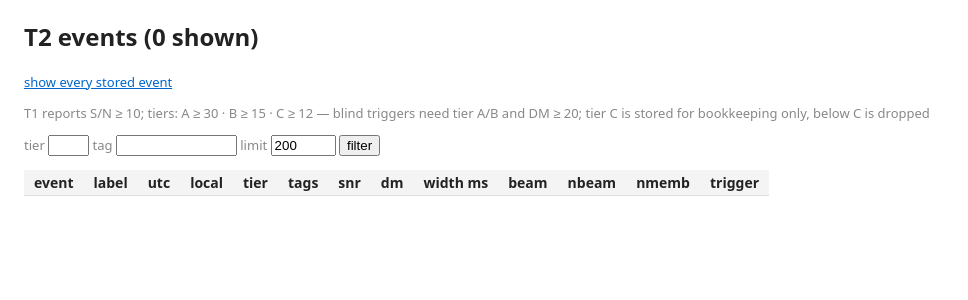
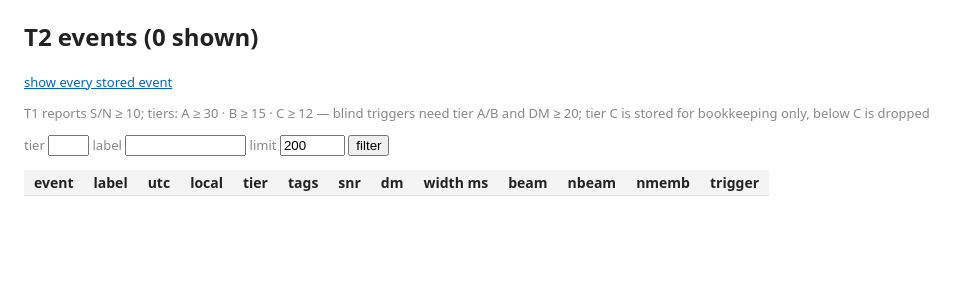
Before and after one commit to Coherent-All-Sky-Monitor/casm_t3, a FastAPI app: page / in a window 1280 px wide. Shown: the part 46-346 px from the top of the page, without its empty margins (0-968 px from the left). Run offline with FastAPI, Linux system fonts and the light colour scheme; data that the repository does not hold is empty.

Commit message:
web: filter box matches human labels, not pipeline tags
The 'tag' filter now searches the newest human label per event
(frb/pulsar/rfi/unsure) instead of the automatic tags column; the
form field reads 'label'.

```diff
--- a/casm_t3/web/app.py
+++ b/casm_t3/web/app.py
@@ -133,10 +133,9 @@ def index(request: Request, tier: str = "", tag: str = "", limit: int = 200,
     if view != "all" and not tag:
         # Default: dump attempts only — events T2 shortlisted AND tried to
         # dump. Each has a plot or a red miss reason. Storm-gate and 60 s
-        # suppressions live in the all-stored-events view. A tag search
-        # spans every stored event instead: tagged events (rfi_wide, veto,
-        # injection) never reach a dump attempt, so this restriction would
-        # hide all of their matches.
+        # suppressions live in the all-stored-events view. A label search
+        # spans every stored event instead, so labels on held/suppressed
+        # events still surface.
         where.append("name IN (SELECT candname FROM triggers WHERE"
                      " action IN ('triggered', 'refused_daemon', 'failed')"
                      " OR (action = 'refused' AND detail LIKE '%disk%'))")
@@ -144,7 +143,10 @@ def index(request: Request, tier: str = "", tag: str = "", limit: int = 200,
         where.append("tier = ?")
         args.append(tier)
     if tag:
-        where.append("tags LIKE ?")
+        # Matches the human-assigned label (frb/pulsar/rfi/unsure), newest
+        # label per event — NOT the pipeline's automatic tags column.
+        where.append("name IN (SELECT name FROM labels WHERE label LIKE ?"
+                     " AND id IN (SELECT MAX(id) FROM labels GROUP BY name))")
         args.append(f"%{tag}%")
     rows = q(f"SELECT name, event_utc, tier, tags, snr, dm, width, beam, n_beams,"
              f" n_members FROM clusters WHERE {' AND '.join(where)}"
--- a/casm_t3/web/templates/index.html
+++ b/casm_t3/web/templates/index.html
@@ -4,7 +4,7 @@
 <p class="muted">T1 reports S/N &ge; 10; tiers: A &ge; {{ '%g' % tiers['A'] }} · B &ge; {{ '%g' % tiers['B'] }} · C &ge; {{ '%g' % tiers['C'] }} —
 blind triggers need tier A/B and DM &ge; {{ '%g' % tiers['dm_floor'] }}; tier C is stored for bookkeeping only, below C is dropped</p>
 <form class="muted">tier <input name="tier" value="{{ tier }}" size="2">
- tag <input name="tag" value="{{ tag }}" size="12" title="substring match over tags (rfi_wide, veto, injection, would_trigger, src:...); searches every stored event, not just dump attempts"> limit <input name="limit" value="{{ limit }}" size="5">
+ label <input name="tag" value="{{ tag }}" size="12" title="your label from the event-page buttons (frb / pulsar / rfi / unsure), any case; searches every stored event, not just dump attempts"> limit <input name="limit" value="{{ limit }}" size="5">
  <button>filter</button></form>
 <table><tr><th class="l">event</th><th class="l">label</th><th>utc</th><th title="OVRO wall clock (America/Los_Angeles, DST-aware)">local</th><th>tier</th>
 <th class="l">tags</th><th>snr</th><th>dm</th><th>width ms</th><th>beam</th><th>nbeam</th><th>nmemb</th><th>trigger</th></tr>
```
